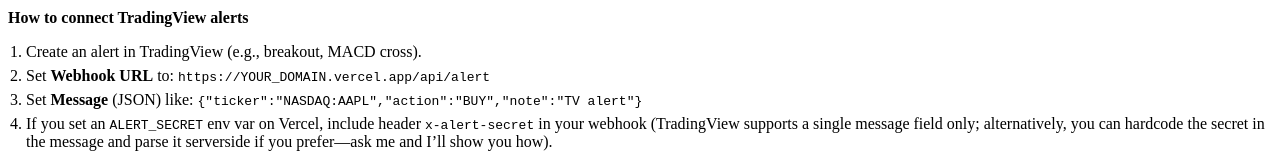
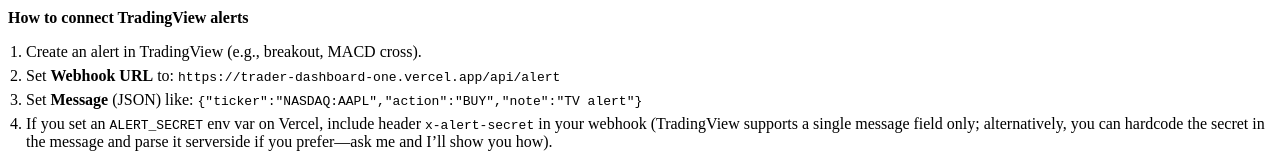
Before and after one commit to gojoew-ops/trader-dashboard, a Next.js app in the folder trader-dashboard/: page / in a window 1280 px wide. Shown: the part 355-515 px from the top of the page. Built offline with nearby package versions, Linux system fonts and the light colour scheme; no server answers.

Commit message:
Update page.tsx

```diff
--- a/trader-dashboard/app/page.tsx
+++ b/trader-dashboard/app/page.tsx
@@ -143,7 +143,7 @@ export default function Page() {
             <h2 style={{ fontSize: 16, marginBottom: 8 }}>How to connect TradingView alerts</h2>
             <ol className="small" style={{ display: "grid", gap: 6, paddingLeft: 18 }}>
               <li>Create an alert in TradingView (e.g., breakout, MACD cross).</li>
-              <li>Set <b>Webhook URL</b> to: <code>https://YOUR_DOMAIN.vercel.app/api/alert</code></li>
+              <li>Set <b>Webhook URL</b> to: <code>https://trader-dashboard-one.vercel.app/api/alert</code></li>
               <li>Set <b>Message</b> (JSON) like: <code>{"{"}"ticker":"NASDAQ:AAPL","action":"BUY","note":"TV alert"{"}"}</code></li>
               <li>If you set an <code>ALERT_SECRET</code> env var on Vercel, include header <code>x-alert-secret</code> in your webhook (TradingView supports a single message field only; alternatively, you can hardcode the secret in the message and parse it serverside if you prefer—ask me and I’ll show you how).</li>
             </ol>
```
